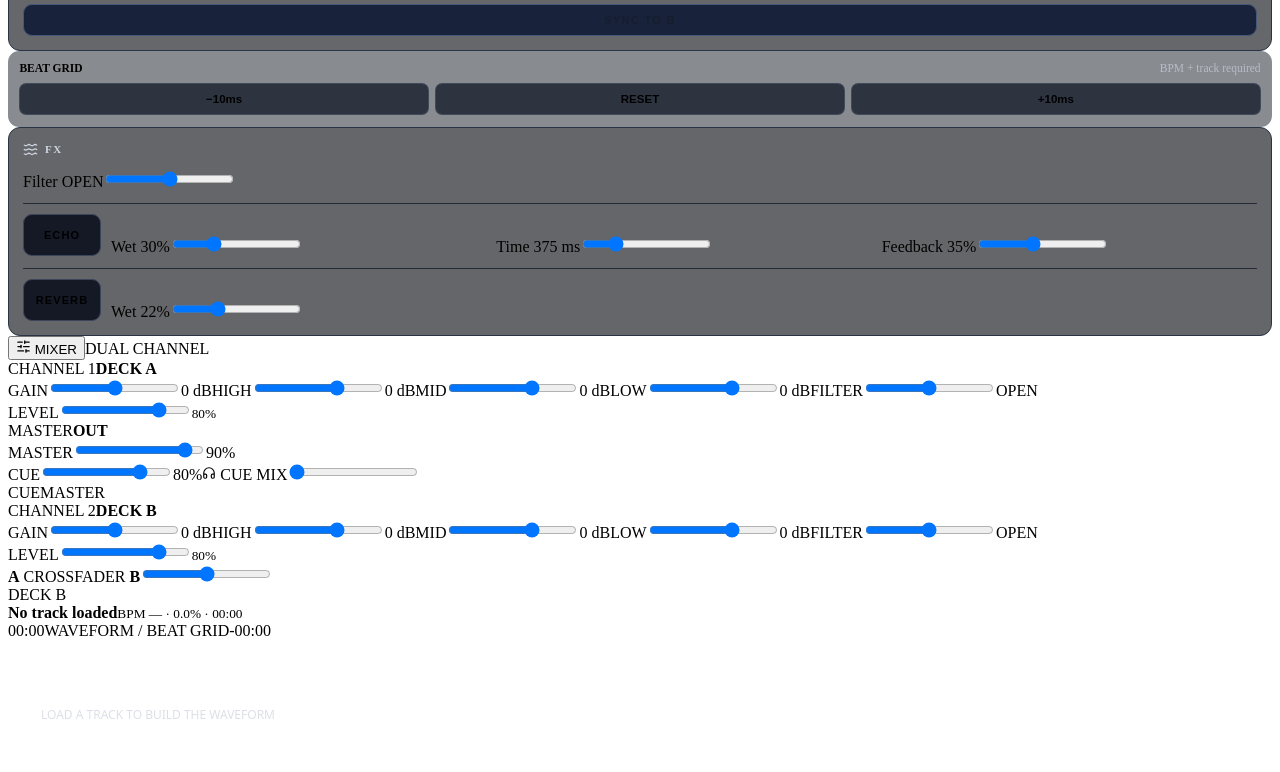
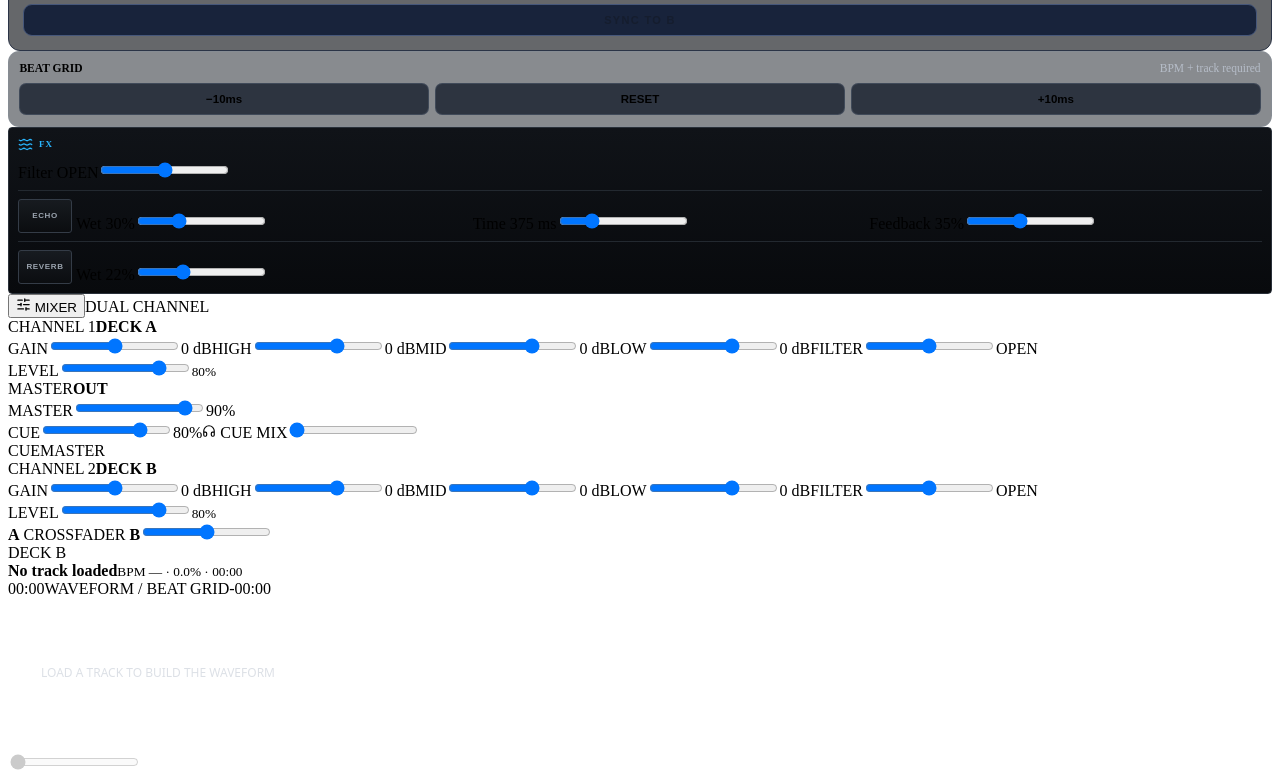
Before and after one commit to ShurexBRT/WebDJ, a React (Vite) app: page / in a window 1280 px wide. Shown: the part 700-1472 px from the top of the page. Built offline with nearby package versions, Linux system fonts and the light colour scheme; the HTML template or start-up script is replaced by a standard one.

Commit message:
Restyle FX panels to match studio render

```diff
--- a/src/components/effects.css
+++ b/src/components/effects.css
@@ -1,44 +1,52 @@
 .effects-panel {
+  min-width: 0;
   display: grid;
-  gap: 12px;
-  padding: 14px;
-  border: 1px solid #2b3445;
-  border-radius: 12px;
-  background: rgba(7, 9, 14, .62);
+  align-content: start;
+  gap: 8px;
+  padding: 9px;
+  border: 1px solid #293039;
+  border-radius: 4px;
+  background: linear-gradient(180deg, #101318, #080a0d);
 }
 .effects-title {
   display: flex;
   align-items: center;
-  gap: 7px;
-  color: #cfd6e3;
-  font-size: 11px;
-  font-weight: 800;
-  letter-spacing: .14em;
+  gap: 6px;
+  color: var(--deck-accent);
+  font-size: 9px;
+  font-weight: 900;
+  letter-spacing: .1em;
 }
 .effect-block {
   display: grid;
-  grid-template-columns: 78px repeat(3, minmax(0, 1fr));
-  gap: 10px;
+  grid-template-columns: 62px repeat(3, minmax(0, 1fr));
+  gap: 6px;
   align-items: end;
-  padding-top: 10px;
-  border-top: 1px solid #232a38;
+  padding-top: 8px;
+  border-top: 1px solid #232930;
 }
-.compact-effect {
-  grid-template-columns: 78px minmax(0, 1fr);
-}
+.compact-effect { grid-template-columns: 62px minmax(0, 1fr); }
 .effect-toggle {
-  min-height: 42px;
-  border: 1px solid #3b465b;
-  border-radius: 9px;
-  background: #141925;
+  min-height: 34px;
+  border: 1px solid #343c47;
+  border-radius: 3px;
+  background: linear-gradient(180deg, #171b20, #0b0d10);
+  color: #9aa3ae;
   cursor: pointer;
-  font-size: 11px;
-  font-weight: 800;
-  letter-spacing: .1em;
+  font-size: 8px;
+  font-weight: 900;
+  letter-spacing: .08em;
 }
 .effect-toggle.active {
-  color: #07110b;
-  border-color: #63e596;
-  background: #63e596;
-  box-shadow: 0 0 20px rgba(99, 229, 150, .22);
+  color: #071014;
+  border-color: var(--deck-accent);
+  background: var(--deck-accent);
+  box-shadow: 0 0 14px color-mix(in srgb, var(--deck-accent) 25%, transparent);
 }
+.effects-panel .control-row { min-width: 0; }
+.effects-panel .control-row span { overflow: hidden; text-overflow: ellipsis; white-space: nowrap; }
+
+@media (max-width: 1450px) {
+  .effect-block { grid-template-columns: 54px repeat(3, minmax(0, 1fr)); gap: 4px; }
+  .compact-effect { grid-template-columns: 54px minmax(0, 1fr); }
+}
```
